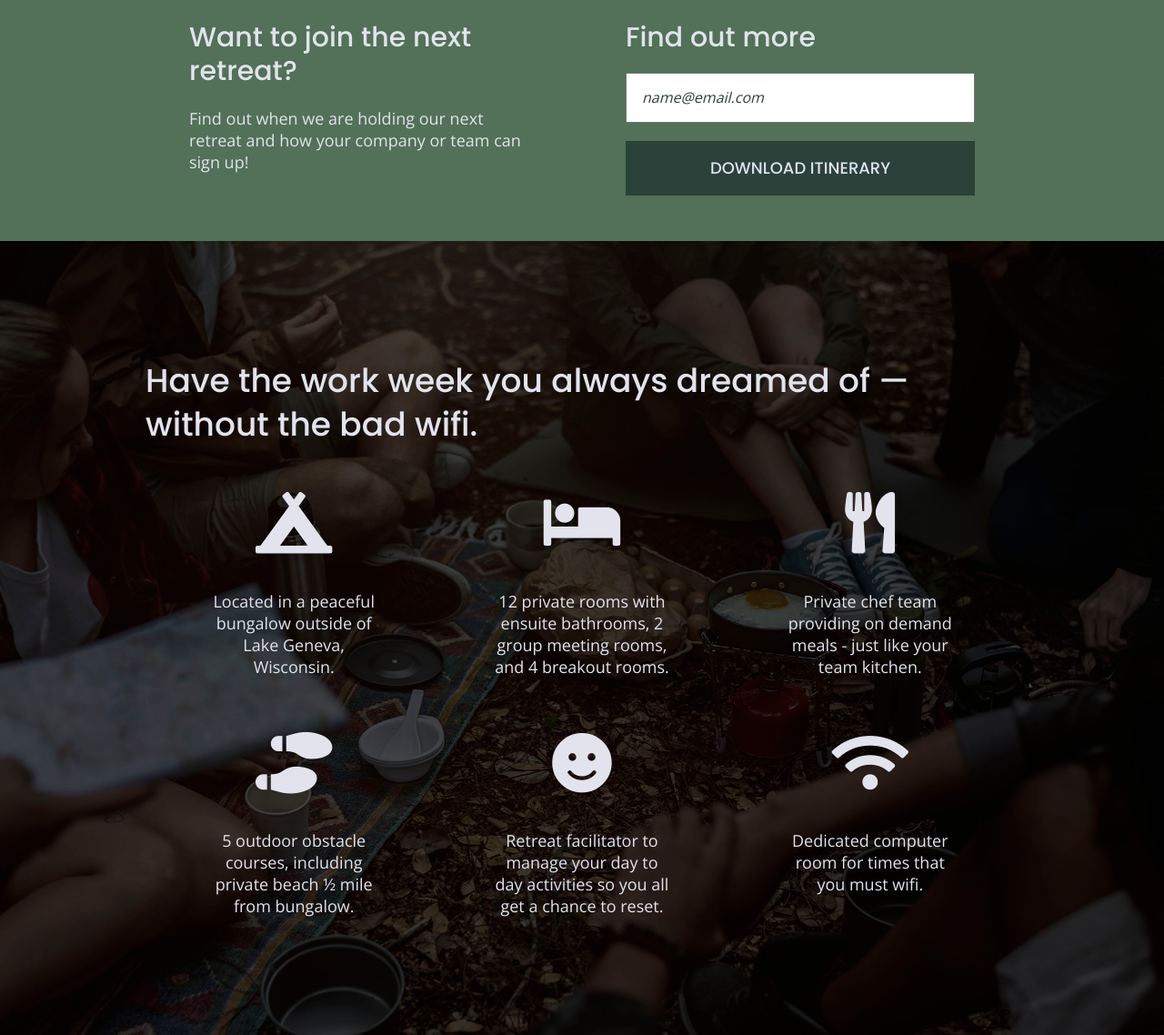
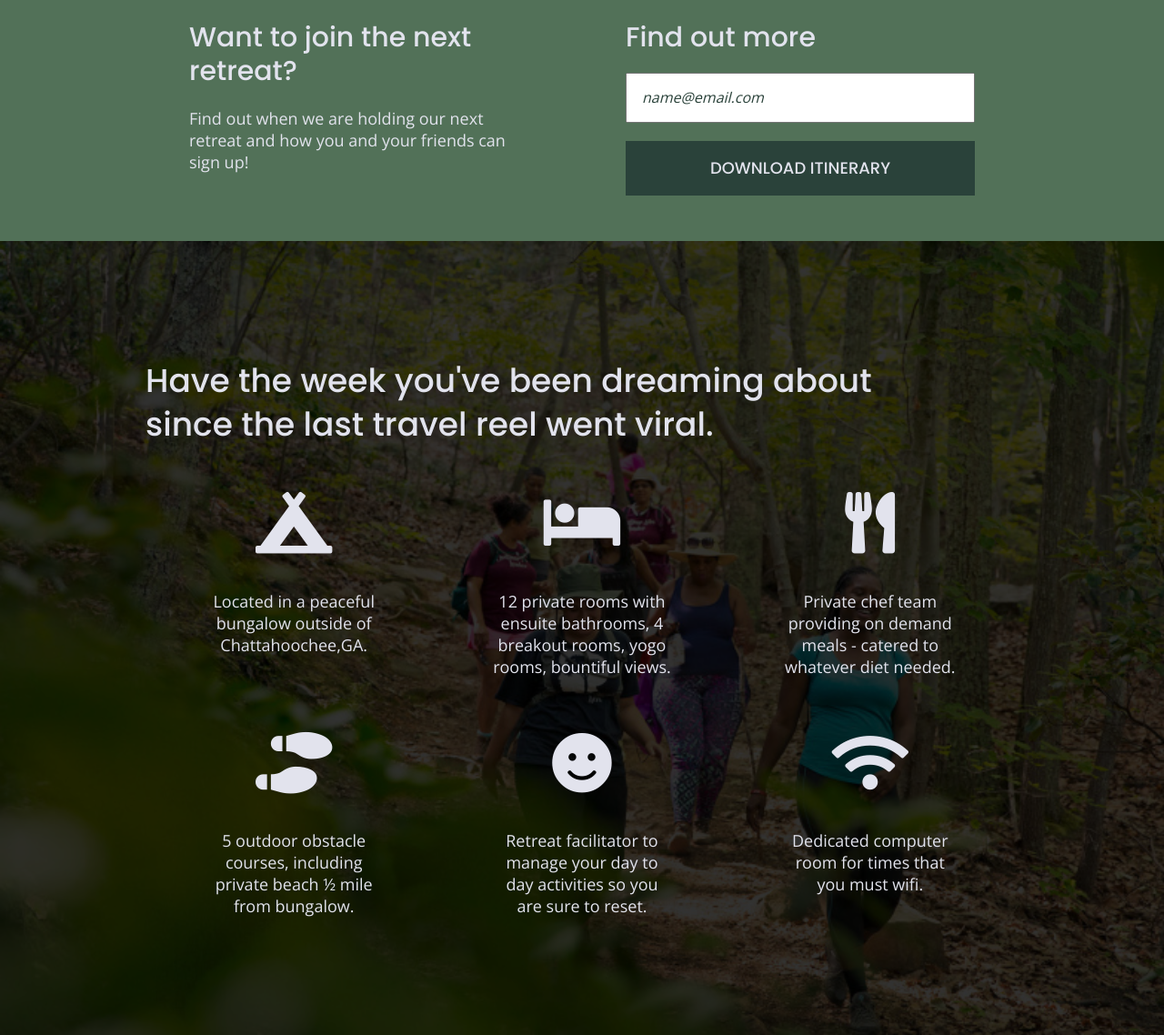
Before and after one commit to KeziaBernardNau/unplugged_and_chill, a website built with Parcel: page index.html in a window 1280 px wide. Shown: the part 449-1587 px from the top of the page at 91% size. Built offline with nearby package versions, Linux system fonts and the light colour scheme.

Commit message:
added different pics, changed the css on features pic

```diff
--- a/css/main.css
+++ b/css/main.css
@@ -251,6 +251,8 @@
 
   /* Hero Area */
 
+
+
   .hero-area {
     display: flex;
     justify-content: center;
@@ -258,7 +260,7 @@
     background-size: cover;
     background-repeat: no-repeat;
     background-position: center;
-    margin-left: 0;
+
   }
 
   .hero-area h1 {
@@ -307,11 +309,37 @@
   .features {
     display: flex;
     justify-content: center;
-    background: url('../img/unplugged-retreat-features.jpg');
+    background: url('../img/multiple-hiking.jpg');
     background-size: cover;
     background-repeat: no-repeat;
     background-position: center;
+    position: relative;
   }
+
+  .features::before {
+    content: '';
+    position: absolute;
+    top: 0;
+    left: 0;
+    width: 100%;
+    height: 100%;
+    background-color: rgba(0, 0, 0, 0.8); /* Darken the background */
+    pointer-events: none;
+    z-index: 1; /* Places the overlay below the content */
+  }
+
+  .features .content-wrapper, .features .fontawesome-icon {
+    position: relative;
+    z-index: 2; /* Places the content above the overlay */
+  }
+
+  /* Example for icons specifically */
+  .features .icon {
+    color: #fff; /* Ensures icons are bright */
+    font-size: 2em; /* Adjust size as needed */
+  }
+
+
 
   .features i {
     font-size: 3.75em;
--- a/index.html
+++ b/index.html
@@ -56,7 +56,7 @@
         <div class="form-description">
           <h3>Want to join the next retreat?</h3>
           <p>
-            Find out when we are holding our next retreat and how your company or team can sign up!
+            Find out when we are holding our next retreat and how you and your friends can sign up!
           </p>
         </div>
         <div class="form">
@@ -70,14 +70,14 @@
 
     <section class="features">
       <div class="content-wrapper">
-        <h2>Have the work week you always dreamed of — without the bad wifi.</h2>
+        <h2>Have the week you've been dreaming about since the last travel reel went viral.</h2>
         <div class="features-items">
           <article>
             <p class="fontawesome-icon">
               <i class="fas fa-campground"></i>
             </p>
             <p class="features-item-description">
-              Located in a peaceful bungalow outside of Lake Geneva, Wisconsin.
+              Located in a peaceful bungalow outside of Chattahoochee,GA.
             </p>
           </article>
           <article>
@@ -85,7 +85,7 @@
               <i class="fas fa-bed"></i>
             </p>
             <p class="features-item-description">
-              12 private rooms with ensuite bathrooms, 2 group meeting rooms, and 4 breakout rooms.
+              12 private rooms with ensuite bathrooms, 4 breakout rooms, yogo rooms, bountiful views.
             </p>
           </article>
           <article>
@@ -93,7 +93,7 @@
               <i class="fas fa-utensils"></i>
             </p>
             <p class="features-item-description">
-              Private chef team providing on demand meals - just like your team kitchen.
+              Private chef team providing on demand meals - catered to whatever diet needed.
             </p>
           </article>
           <article>
@@ -109,7 +109,7 @@
               <i class="fas fa-smile"></i>
             </p>
             <p class="features-item-description">
-              Retreat facilitator to manage your day to day activities so you all get a chance to reset.
+              Retreat facilitator to manage your day to day activities so you are sure to reset.
             </p>
           </article>
           <article>
@@ -126,13 +126,13 @@
 
     <section class="reviews">
       <div class="content-wrapper">
-        <h2>Be a better team in 5 days, like this one.</h2>
+        <h2>Feel more yourself than you have in years, touch some grass.</h2>
         <article>
           <figure>
-            <img src="../img/unplugged-retreat-lacrue.jpg" alt="Group of happy people at an outdoor retreat.">
+            <img src="../img/hiking.jpg" alt="Group of happy people at an outdoor retreat.">
           </figure>
           <div>
-            <h3>LaCrue Bottling Co. October 2018</h3>
+            <h3>Unplugged and Chill Co. 2020</h3>
             <p>
               Lorem ipsum dolor sit amet, consectetur adipiscing elit, sed do eiusmod tempor incididunt ut labore et
               dolore magna aliqua. Ut enim ad minim veniam, quis nostrud exercitation ullamco laboris nisi ut aliquip ex
```
Also changed, not shown: img/hiking.jpg (added), img/multiple-hiking.jpg (added), img/women-camping.webp (added).
